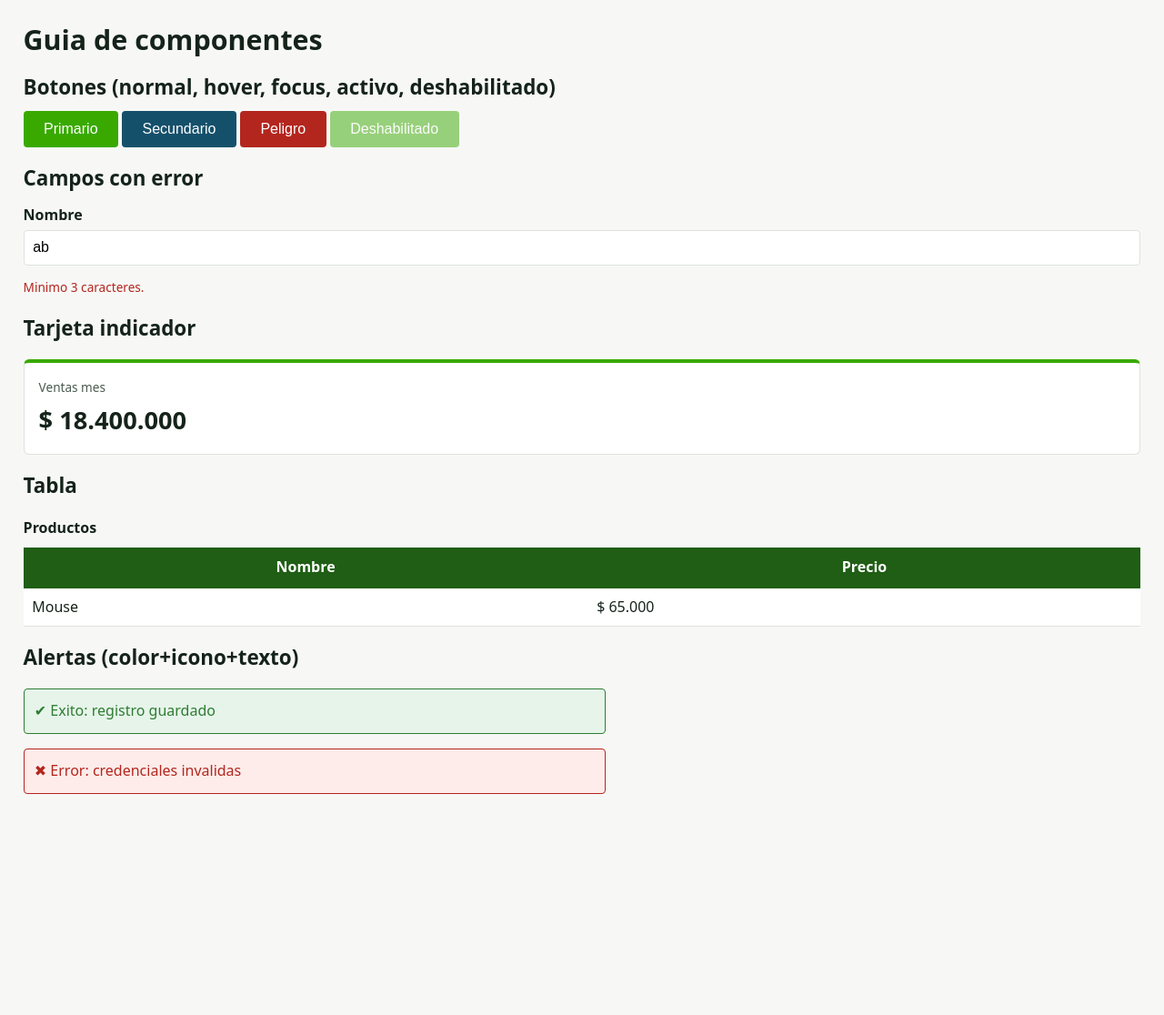
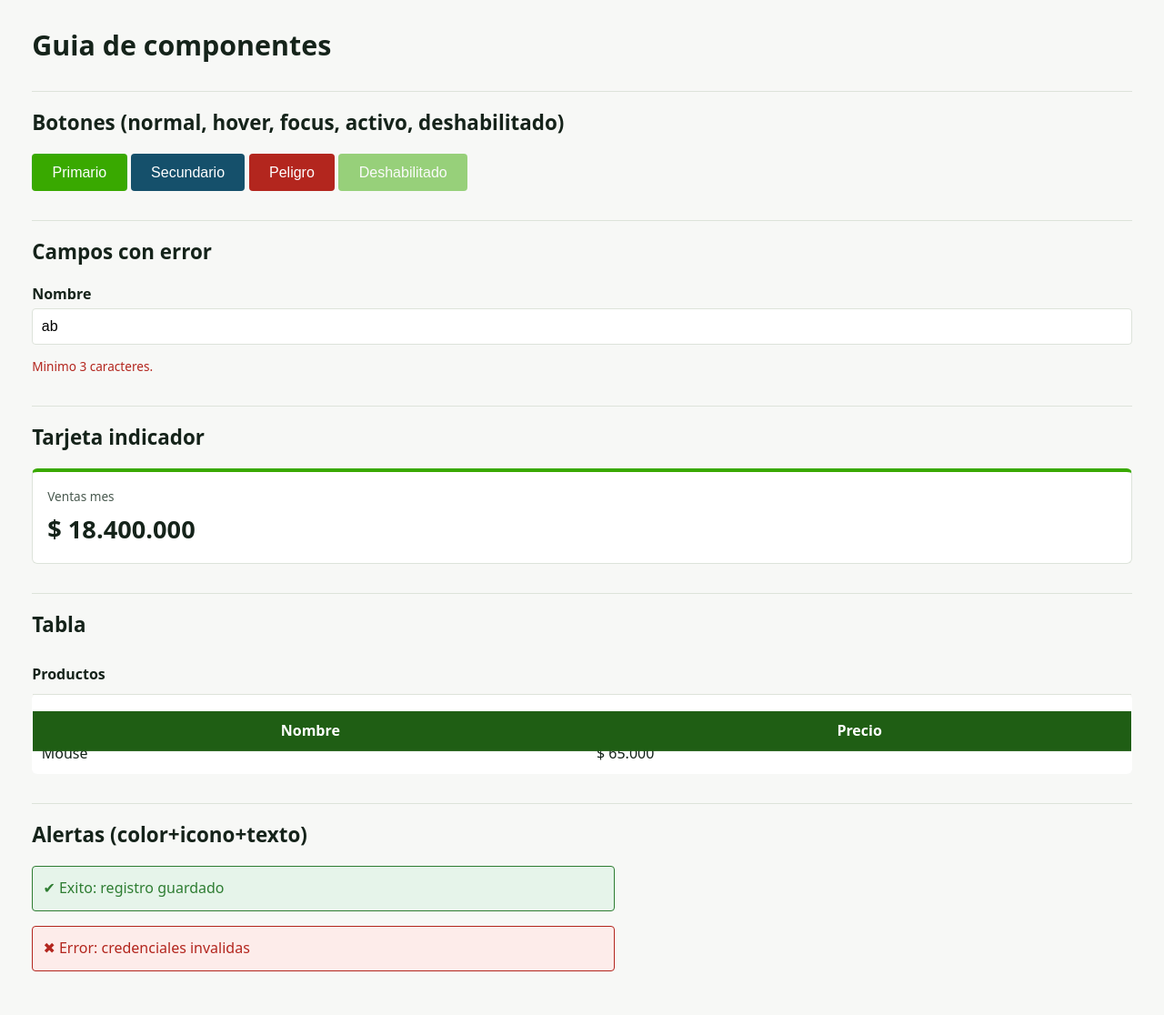
Before and after one commit to Juanito-sobelo/ZDTechLab, a PHP site: page /componentes.html in a window 1280 px wide. Shown: the whole page at 91% size. Before the commit the page ends 873 px from the top, so only its background shows below. Run offline with PHP 8.4, Linux system fonts and the light colour scheme.

Commit message:
style: aire en contenido, tablas con margen y borde

```diff
--- a/css/estilos.css
+++ b/css/estilos.css
@@ -21,7 +21,9 @@ a{color:var(--info)}
 .panel{display:grid;grid-template-columns:240px 1fr;grid-template-rows:60px 1fr auto;grid-template-areas:"barra barra" "menu contenido" "pie pie";min-height:100vh}
 .panel__barra{grid-area:barra;display:flex;align-items:center;justify-content:space-between;padding:0 1.2rem;background:var(--color-marca);color:#fff;position:sticky;top:0;z-index:10}
 .panel__menu{grid-area:menu;background:#15231A;color:#fff;padding:1rem .7rem}
-.panel__contenido{grid-area:contenido;padding:1.6rem;overflow-y:auto}
+.panel__contenido{grid-area:contenido;padding:2rem 2.2rem;overflow-y:auto}
+.panel__contenido>h1{margin:0 0 1.2rem}
+.panel__contenido>h2{margin:2rem 0 1rem;padding-top:1rem;border-top:1px solid var(--borde)}
 .panel__pie{grid-area:pie;padding:.8rem 1.2rem;border-top:1px solid var(--borde);font-size:.85rem;background:var(--superficie-alta)}
 .menu{list-style:none;margin:0;padding:0;display:flex;flex-direction:column;gap:.3rem}
 .menu__enlace{display:block;padding:.6rem .8rem;border-radius:4px;color:#DDE3DA;text-decoration:none}
@@ -34,7 +36,7 @@ a{color:var(--info)}
 .tarjeta__rotulo{margin:0;font-size:.85rem;color:var(--texto-tenue)}
 .tarjeta__valor{margin:.2rem 0 0;font-size:1.7rem;font-weight:800}
 /* Tablas */
-table{width:100%;border-collapse:collapse;background:var(--superficie-alta)}
+table{width:100%;border-collapse:collapse;background:var(--superficie-alta);margin:1rem 0 1.5rem;border:1px solid var(--borde);border-radius:6px;overflow:hidden}
 caption{text-align:left;font-weight:700;padding:.5rem 0}
 thead th{background:var(--color-marca);color:#fff;padding:.6rem;position:sticky;top:60px}
 tbody td{padding:.5rem .6rem;border-bottom:1px solid var(--borde)}
```
